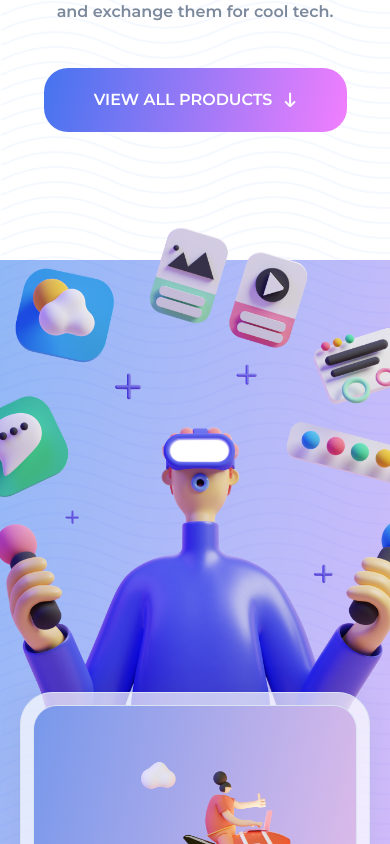
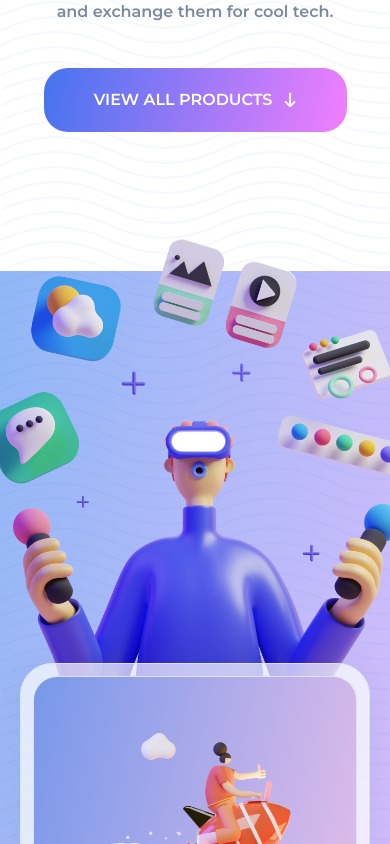
Before and after one commit to sebasusnik/aerolab-frontend-challenge, a Next.js app: page / in a window 390 px wide. Shown: the part 437-1281 px from the top of the page. Built offline with nearby package versions, Linux system fonts and the light colour scheme.

Commit message:
iphone fix

```diff
--- a/styles/components/page/landing.css
+++ b/styles/components/page/landing.css
@@ -78,8 +78,12 @@
   }
   & .landing-illustration {
     position: relative;
-    height: 30em;
-    width: 24.17em;
+    height: 28em;
+    width: 22em;
+    margin-bottom: 0.2em;
+    @media (min-width: 56.25rem) {
+      width: 20em;
+    }
     & span {
       overflow: visible !important; /* overwrites next/image component styles for this case */
     }
--- a/styles/components/page/walkthrough.css
+++ b/styles/components/page/walkthrough.css
@@ -1,7 +1,11 @@
 .walkthrough {
   position: relative;
-  margin-top: -4.5em;
+  top: -4.5rem;
+  @media (min-width: 56.25rem) {
+    top: -7em;
+  }
   @media (min-width: 67.5rem) {
+    top: 0;
     font-size: clamp(0.69em, 0.8vw + 0.08em,1em);
   }
   & .container {
@@ -13,10 +17,10 @@
     z-index: -1;
     left: 0;
     right: 0;
-    top: -26.5em;
+    top: -24em;
     bottom: -2em;
-    @media (min-width: 54.375em) {
-      top: -11.5em;
+    @media (min-width: 56.25rem) {
+      top: -10.5em;
     }
     @media (min-width: 67.5rem) {
       height: 33em;
@@ -34,11 +38,11 @@
   }
   & .walkthrough-cards {
     gap: 1.5rem;
-    max-width: 36rem;
+    max-width: 30rem;
     padding-top: 0.5em;
     flex-direction: column;
     overflow: inherit;
-    @media (min-width: 54.375em) {
+    @media (min-width: 56.25rem) {
       gap: 0.5rem;
       flex-direction: row;
       max-width: 100%;
@@ -61,7 +65,7 @@
   box-shadow: 0px 2px 40px rgba(0, 0, 0, 0.05);
   border-radius: 2rem;
 
-  @media (min-width: 54.375em) {
+  @media (min-width: 56.25rem) {
     height: 29.8125em;
   }
 
```
